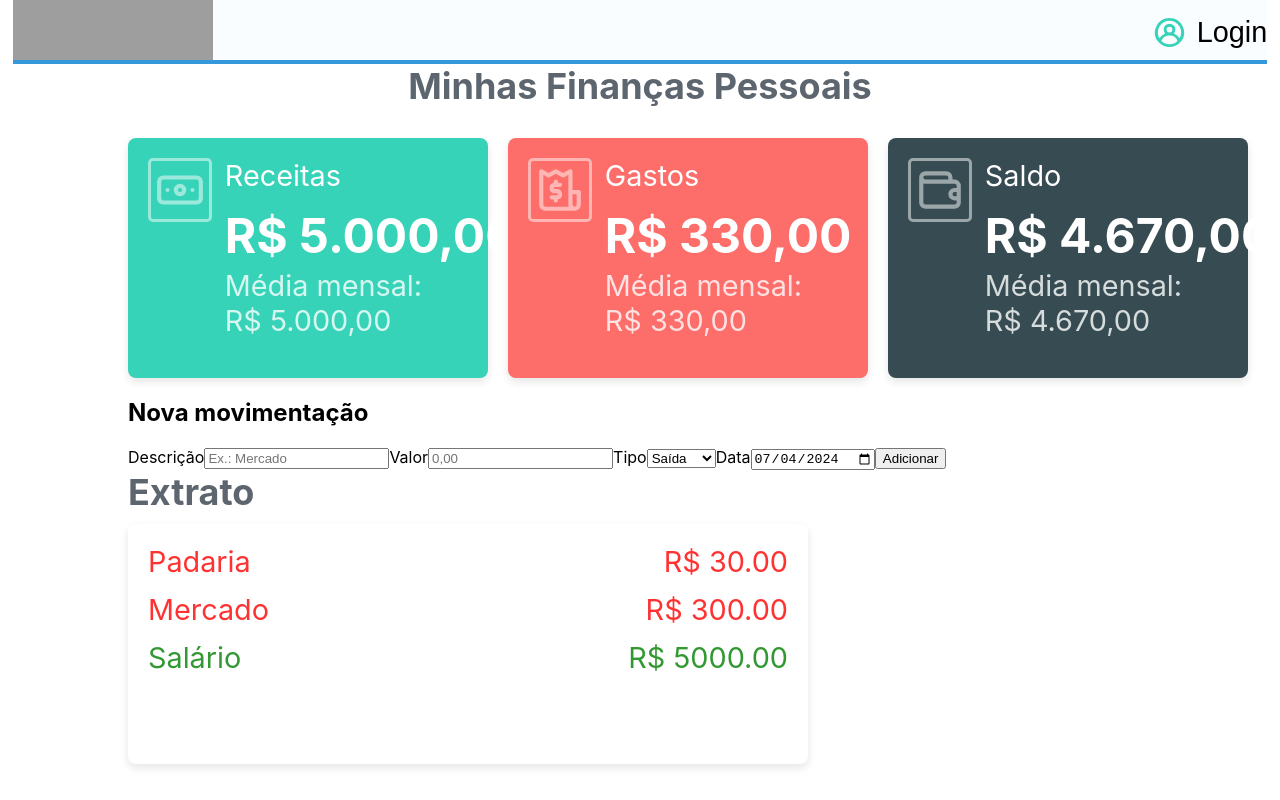
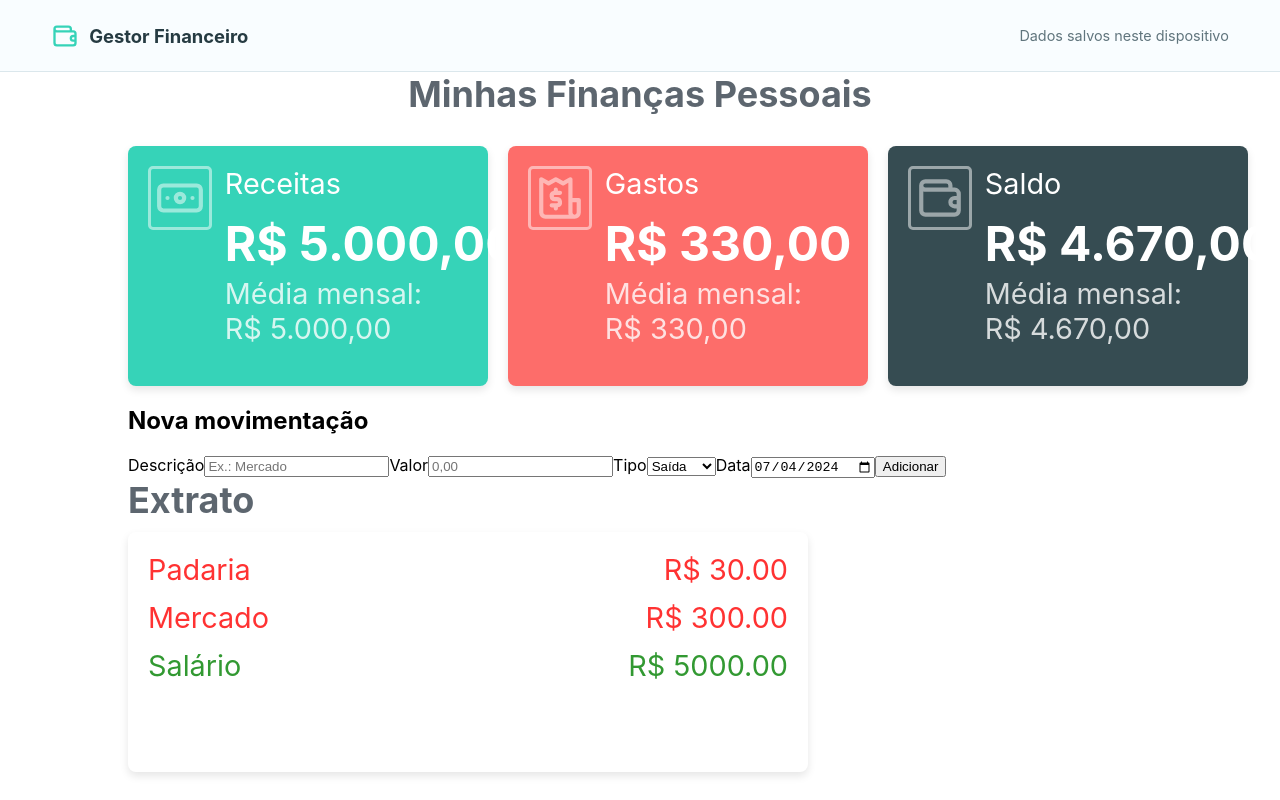
Before and after one commit to lenixeduardo/gestor_financeiro, a React (Create React App) app: page / in a window 1280 px wide. Built offline with nearby package versions, Linux system fonts and the light colour scheme; grey boxes are pictures that could not be loaded.

Commit message:
fix: remove external brand dependency from navigation

```diff
--- a/src/components/nav.js
+++ b/src/components/nav.js
@@ -1,67 +1,41 @@
 import React from 'react';
 import styled from 'styled-components';
-import { UilUserCircle } from '@iconscout/react-unicons'
+import { UilWallet } from '@iconscout/react-unicons';
 
-const NavMenu = styled.div`
-height: 8vh;
-background-color: #F9FDFF;
+const NavMenu = styled.nav`
+  min-height: 72px;
+  background-color: #f9fdff;
   display: flex;
+  align-items: center;
   justify-content: space-between;
+  width: 100%;
+  padding: 0 4%;
+  box-sizing: border-box;
+  border-bottom: 1px solid #dbe7ec;
+`;
 
-width: 98%;
-position: relative;
-`
-
-const Logo = styled.img`
-width: 200px;
-height: auto;
-`
-
-
-
-const Login = styled.div`
+const Brand = styled.div`
   display: flex;
   align-items: center;
   gap: 10px;
-`
-
-const Icon = styled(UilUserCircle)`
-  width: 35px;
-  height: 35px;
- color: #36D3B8;
-
+  color: #263b42;
+  font-size: 1.15rem;
+  font-weight: 700;
 `;
 
-
-const Text = styled.h2`
- font-size: 1.8rem;
- font-family: "Play", Sans-serif;
- font-weight: normal;
-`
-
-
-const Divider = styled.div`
-  position: absolute;
-  bottom: 0;
-  left: 0;
-  width: 100%;
-  height: 4px; /* Espessura da listra */
-  background-color: #3498db; /* Cor azul */
+const Status = styled.span`
+  color: #60757d;
+  font-size: 0.9rem;
 `;
 
-
-
-const Nav = () => {
-    return (
-      <NavMenu>
-        <Logo src={'https://moneysuite.com.br/wp-content/uploads/2022/09/Logo-moneysuite.svg'} alt="logotipo" />
-        <Login>
-          <Icon />
-          <Text>Login</Text>
-        </Login>
-        <Divider />
+const Nav = () => (
+  <NavMenu aria-label="Navegação principal">
+    <Brand>
+      <UilWallet size="28" color="#36D3B8" />
+      Gestor Financeiro
+    </Brand>
+    <Status>Dados salvos neste dispositivo</Status>
   </NavMenu>
 );
-  };
 
 export default Nav;
```
Lines whose indentation alone changed are shown as unchanged.
